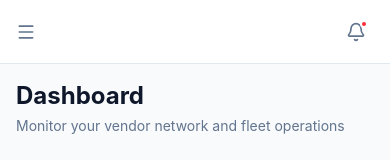
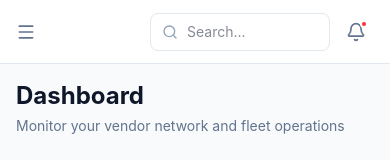
Before and after one commit to imabhishek86/Vendor_Managment_System, a React (Vite) app: page / in a window 390 px wide. Shown: the top 160 px of the page. Built offline with nearby package versions, Linux system fonts and the light colour scheme.

Commit message:
fix: polish responsive UI across application

```diff
--- a/src/components/documents/DocumentUploadModal.jsx
+++ b/src/components/documents/DocumentUploadModal.jsx
@@ -107,7 +107,7 @@ export default function DocumentUploadModal({ isOpen, onClose, onSubmit }) {
   return (
     <div className="fixed inset-0 z-50 flex items-center justify-center bg-slate-900/50 backdrop-blur-sm p-4 overflow-y-auto">
       <div
-        className="bg-white rounded-xl shadow-xl w-full max-w-lg flex flex-col my-8 animate-modal-enter"
+        className="bg-white rounded-xl shadow-xl w-full max-w-lg flex flex-col max-h-[90vh] my-8 animate-modal-enter"
         onClick={e => e.stopPropagation()}
       >
         <div className="flex items-center justify-between px-6 py-4 border-b border-slate-200">
@@ -118,7 +118,7 @@ export default function DocumentUploadModal({ isOpen, onClose, onSubmit }) {
           </button>
         </div>
 
-        <form onSubmit={handleSubmit} className="flex flex-col flex-1">
+        <form onSubmit={handleSubmit} className="flex flex-col flex-1 overflow-hidden">
           <div className="p-6 overflow-y-auto space-y-4">
 
             {error && (
--- a/src/components/driver/DriverFormModal.jsx
+++ b/src/components/driver/DriverFormModal.jsx
@@ -102,7 +102,7 @@ export default function DriverFormModal({ isOpen, onClose, onSubmit, initialData
   return (
     <div className="fixed inset-0 z-50 flex items-center justify-center bg-slate-900/50 backdrop-blur-sm p-4 overflow-y-auto">
       <div
-        className="bg-white rounded-xl shadow-xl w-full max-w-2xl flex flex-col my-8 animate-modal-enter"
+        className="bg-white rounded-xl shadow-xl w-full max-w-2xl flex flex-col max-h-[90vh] my-8 animate-modal-enter"
         onClick={e => e.stopPropagation()}
       >
         <div className="flex items-center justify-between px-6 py-4 border-b border-slate-200">
@@ -117,7 +117,7 @@ export default function DriverFormModal({ isOpen, onClose, onSubmit, initialData
           </button>
         </div>
 
-        <form onSubmit={handleSubmit} className="flex flex-col flex-1">
+        <form onSubmit={handleSubmit} className="flex flex-col flex-1 overflow-hidden">
           <div className="p-6 overflow-y-auto space-y-5">
             {error && (
               <div className="flex items-center gap-2 text-sm text-red-600 bg-red-50 p-3 rounded-lg border border-red-100">
--- a/src/components/hierarchy/VendorTree.jsx
+++ b/src/components/hierarchy/VendorTree.jsx
@@ -17,7 +17,7 @@ export default function VendorTree({ vendors, onSelect, selectedId, searchQuery,
           />
         </div>
       </div>
-      <div className="flex-1 overflow-y-auto">
+      <div className="flex-1 overflow-auto">
         {vendors.length === 0 ? (
           <div className="p-8 text-center text-slate-500">
             No vendors found
--- a/src/components/layout/Header.jsx
+++ b/src/components/layout/Header.jsx
@@ -143,8 +143,8 @@ export default function Header({ toggleSidebar }) {
         </h1>
       </div>
 
-      <div className="flex items-center gap-4">
-        <div className="relative hidden md:block" ref={searchRef}>
+      <div className="flex flex-1 items-center gap-2 sm:gap-4 justify-end">
+        <div className="relative w-full max-w-[180px] sm:max-w-none sm:w-72" ref={searchRef}>
           <Search className="w-4 h-4 absolute left-3 top-1/2 -translate-y-1/2 text-slate-400" />
           <input
             type="text"
@@ -152,7 +152,7 @@ export default function Header({ toggleSidebar }) {
             value={searchQuery}
             onChange={handleInputChange}
             onFocus={() => { if (searchQuery) setIsDropdownOpen(true); }}
-            className="pl-9 pr-4 py-2 w-72 rounded-lg border border-slate-200 focus:outline-none focus:ring-2 focus:ring-primary-500 focus:border-transparent text-sm"
+            className="pl-9 pr-4 py-2 w-full rounded-lg border border-slate-200 focus:outline-none focus:ring-2 focus:ring-primary-500 focus:border-transparent text-sm"
           />
 
           {/* Search Results Dropdown */}
--- a/src/components/vendor/VendorFormModal.jsx
+++ b/src/components/vendor/VendorFormModal.jsx
@@ -103,7 +103,7 @@ export default function VendorFormModal({ isOpen, onClose, onSubmit, allVendors,
   return (
     <div className="fixed inset-0 z-50 flex items-center justify-center bg-slate-900/50 backdrop-blur-sm p-4 overflow-y-auto">
       <div
-        className="bg-white rounded-xl shadow-xl w-full max-w-2xl flex flex-col my-8 animate-modal-enter"
+        className="bg-white rounded-xl shadow-xl w-full max-w-2xl flex flex-col max-h-[90vh] my-8 animate-modal-enter"
         onClick={e => e.stopPropagation()}
       >
         <div className="flex items-center justify-between px-6 py-4 border-b border-slate-200">
@@ -118,7 +118,7 @@ export default function VendorFormModal({ isOpen, onClose, onSubmit, allVendors,
           </button>
         </div>
 
-        <form onSubmit={handleSubmit} className="flex flex-col flex-1">
+        <form onSubmit={handleSubmit} className="flex flex-col flex-1 overflow-hidden">
           <div className="p-6 overflow-y-auto space-y-5">
             {error && (
               <div className="flex items-center gap-2 text-sm text-red-600 bg-red-50 p-3 rounded-lg border border-red-100">
```
